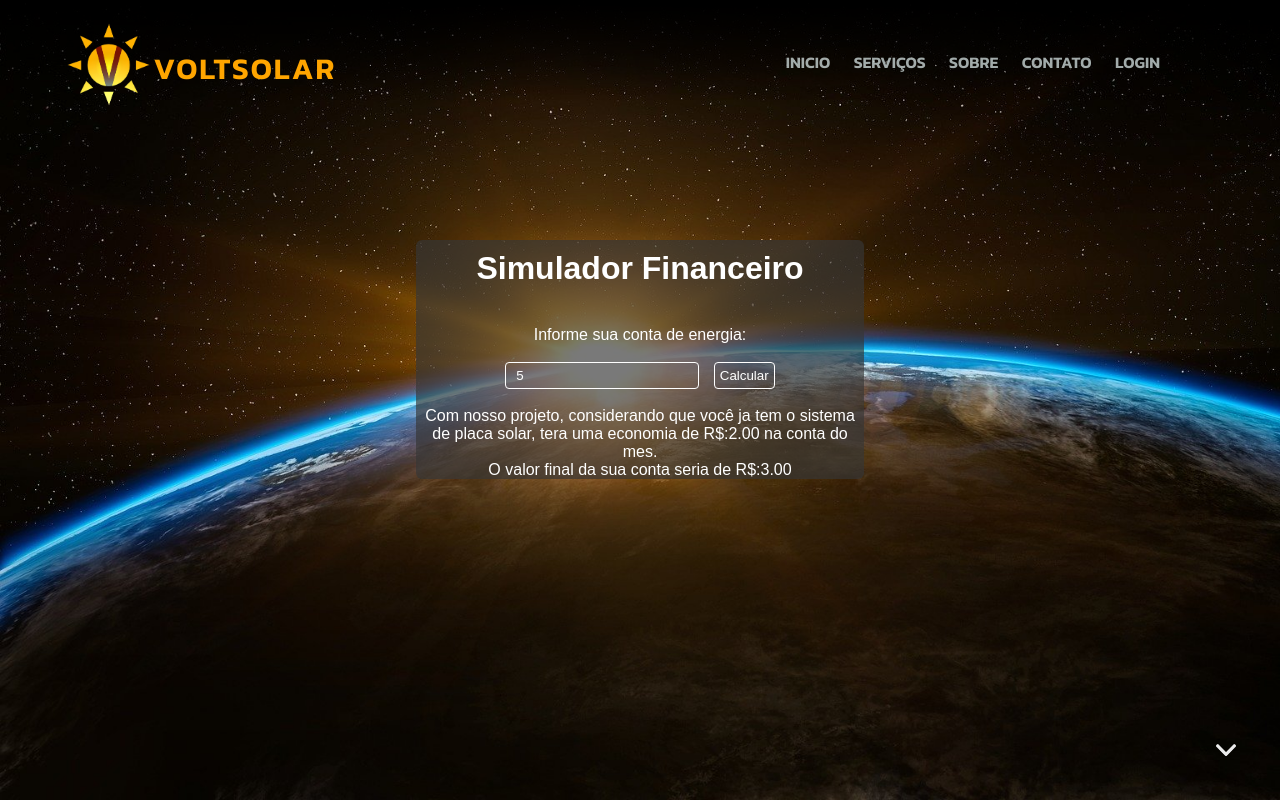
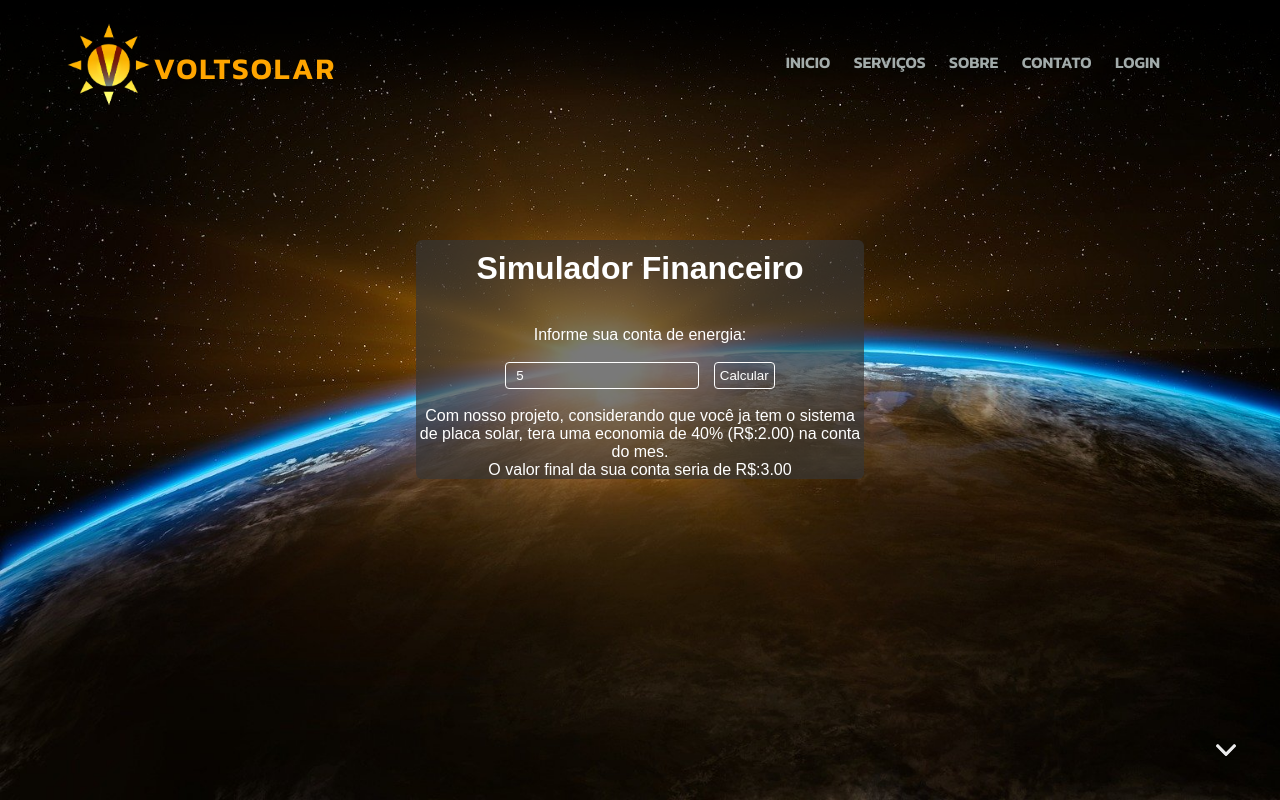
Before and after one commit to ewertonoliveira-dev/Projeto-Volt-Solar, a plain HTML site: page Sprint 2 - VoltSolar/VoltSolar.html in a window 1280 px wide. Both pictures are taken after typing "5" into the empty fields and a click on the button "Calcular". Drawn offline with Linux system fonts and the light colour scheme.

Commit message:
Simulador financeiro atualizado

```diff
--- a/Sprint 2 - VoltSolar/VoltSolar.html
+++ b/Sprint 2 - VoltSolar/VoltSolar.html
@@ -88,7 +88,7 @@
         var conta = Number(valor_conta.value);
         var desconto_sensor = conta * 0.4;
         var preco_final = conta - desconto_sensor;
-        mensagem.innerHTML = `Com nosso projeto, considerando que você ja tem o sistema de placa solar, tera uma economia de R$:${desconto_sensor.toFixed(2)}
+        mensagem.innerHTML = `Com nosso projeto, considerando que você ja tem o sistema de placa solar, tera uma economia de 40% (R$:${desconto_sensor.toFixed(2)})
         na conta do mes.`;
         if (preco_final <= 0) {
             div_mensagem.innerHTML = `A sua conta seria zerada!`
```
